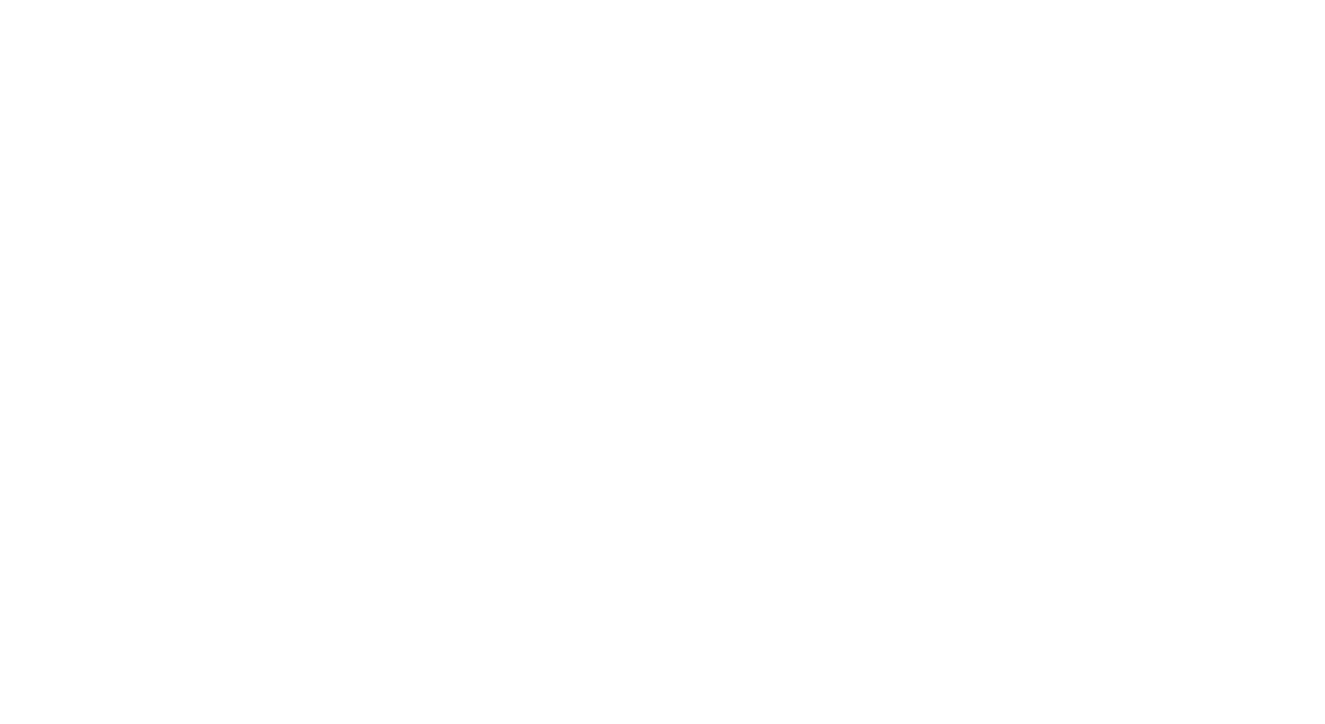
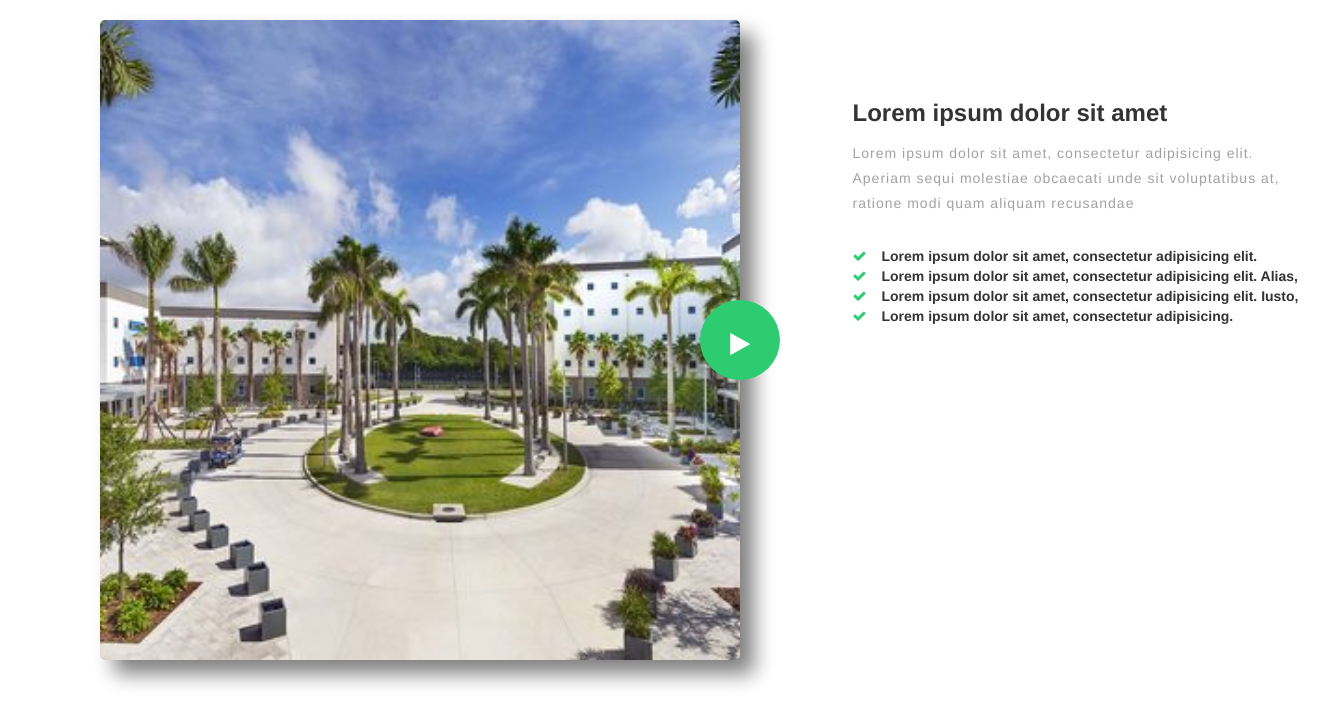
Before and after one commit to MahfujurRahman/3-video-section, a plain HTML site: page index.html in a window 1280 px wide. Shown: the whole page, 1325 px wide, since content can reach past the window. Drawn offline with Linux system fonts and the light colour scheme.

Commit message:
all moste compilte

```diff
--- a/assets/css/style.css
+++ b/assets/css/style.css
@@ -29,3 +29,56 @@ body {
 
 }
 a:hover { text-decoration: none }
+.video-area-bg{
+    background-image: url(../img/video-bg.jpg);
+    background-position: center;
+    background-size: cover;
+    background-repeat: no-repeat;
+    box-shadow: 14px 14px 20px 0px grey;
+    background-color: #ddd;
+    border-radius: 5px;
+    position: absolute;
+    height: 80%;
+    width: 50%;
+    top: 20px;
+    left: 100px;
+}
+a.video-play {
+    position: absolute;
+    right: 0;
+    top: 50%;
+    height: 80px;
+    width: 80px;
+    background-color: #2ecc71;
+    color: #fff;
+    text-align: center;
+    border-radius: 50%;
+    display: inline-block;
+    transform: translate3d(50%, -50%, 0);
+}
+i.fa.fa-play {
+    position: relative;
+    top: 40%;
+    font-size: 25px;
+}
+.col-md-5.col-md-offset-7 {
+    left: 100px;
+    top: 100px;
+}
+p {
+    color: #a2a2a2;
+    line-height: 25px;
+    letter-spacing: 1px;
+}
+ul {
+    list-style: none;
+    padding: 0px;
+    margin-top: 30px;
+}
+li {
+    font-weight: 600;
+}
+i.fa.fa-check {
+    padding-right: 15px;
+    color: #2ecc71;
+}
--- a/index.html
+++ b/index.html
@@ -14,7 +14,27 @@
 
     </head>
     <body>
-
+        <section class="video-area">
+            <div class="video-area-bg">
+               <a class="video-play" href="#"><i class="fa fa-play" aria-hidden="true"></i></a>
+            </div>
+                <div class="container">
+                    <div class="row">
+                        <div class="col-md-5 col-md-offset-7">
+                            <h3>Lorem ipsum dolor sit amet</h3>
+                            <p>Lorem ipsum dolor sit amet, consectetur adipisicing elit. Aperiam sequi molestiae obcaecati unde sit voluptatibus at, ratione modi quam aliquam recusandae</p>
+                            <div class="chek-icon">
+                                <ul>
+                                    <li><i class="fa fa-check" aria-hidden="true"></i>Lorem ipsum dolor sit amet, consectetur adipisicing elit.</li>
+                                    <li><i class="fa fa-check" aria-hidden="true"></i>Lorem ipsum dolor sit amet, consectetur adipisicing elit. Alias,</li>
+                                    <li><i class="fa fa-check" aria-hidden="true"></i>Lorem ipsum dolor sit amet, consectetur adipisicing elit. Iusto,</li>
+                                    <li><i class="fa fa-check" aria-hidden="true"></i>Lorem ipsum dolor sit amet, consectetur adipisicing.</li>
+                                </ul>
+                            </div>
+                        </div>
+                    </div>
+                </div>
+        </section>
 
 
         <script src="assets/js/jquery.min.js"></script>
```
Also changed, not shown: assets/img/video-bg.jpg (added).
